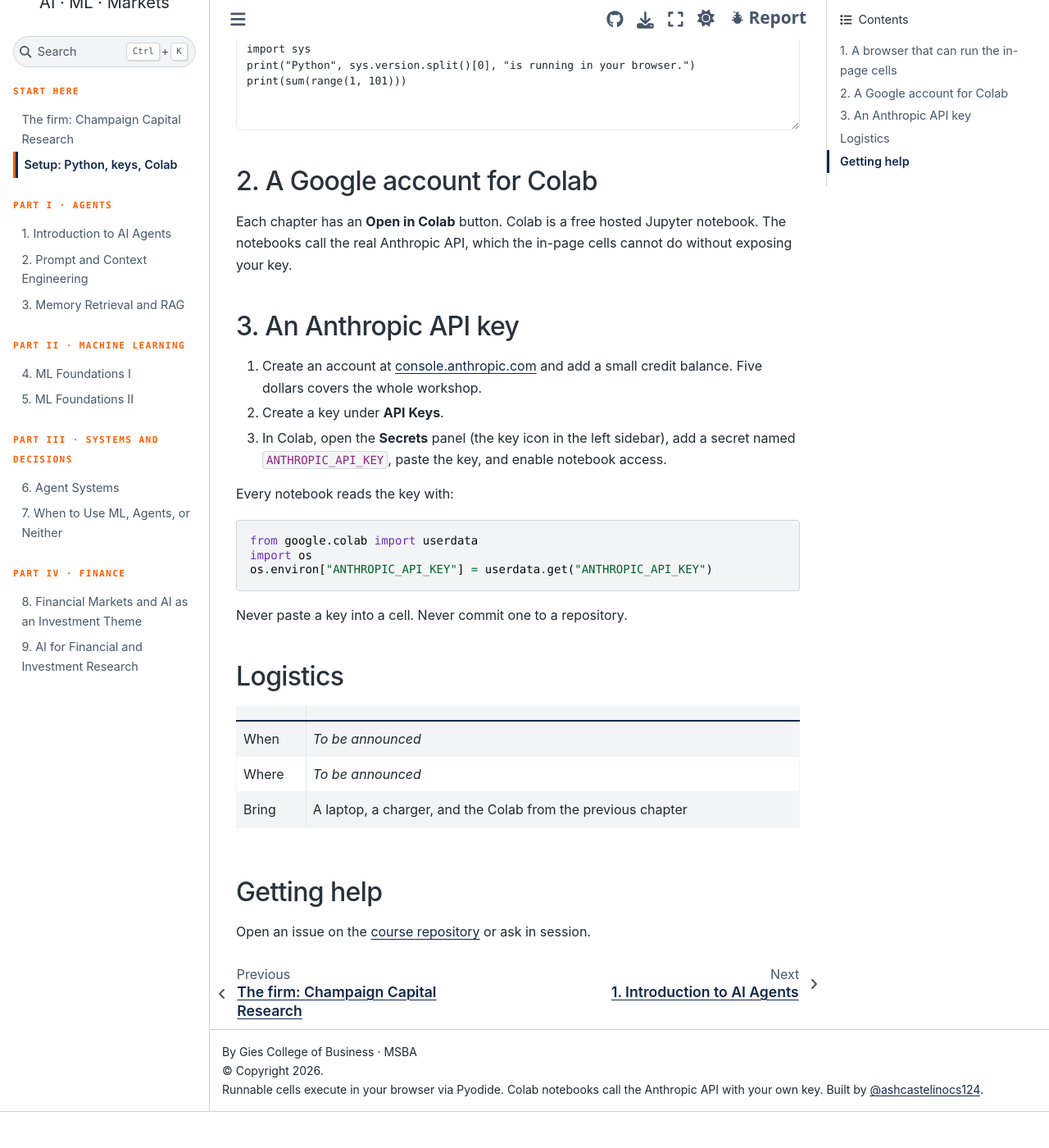
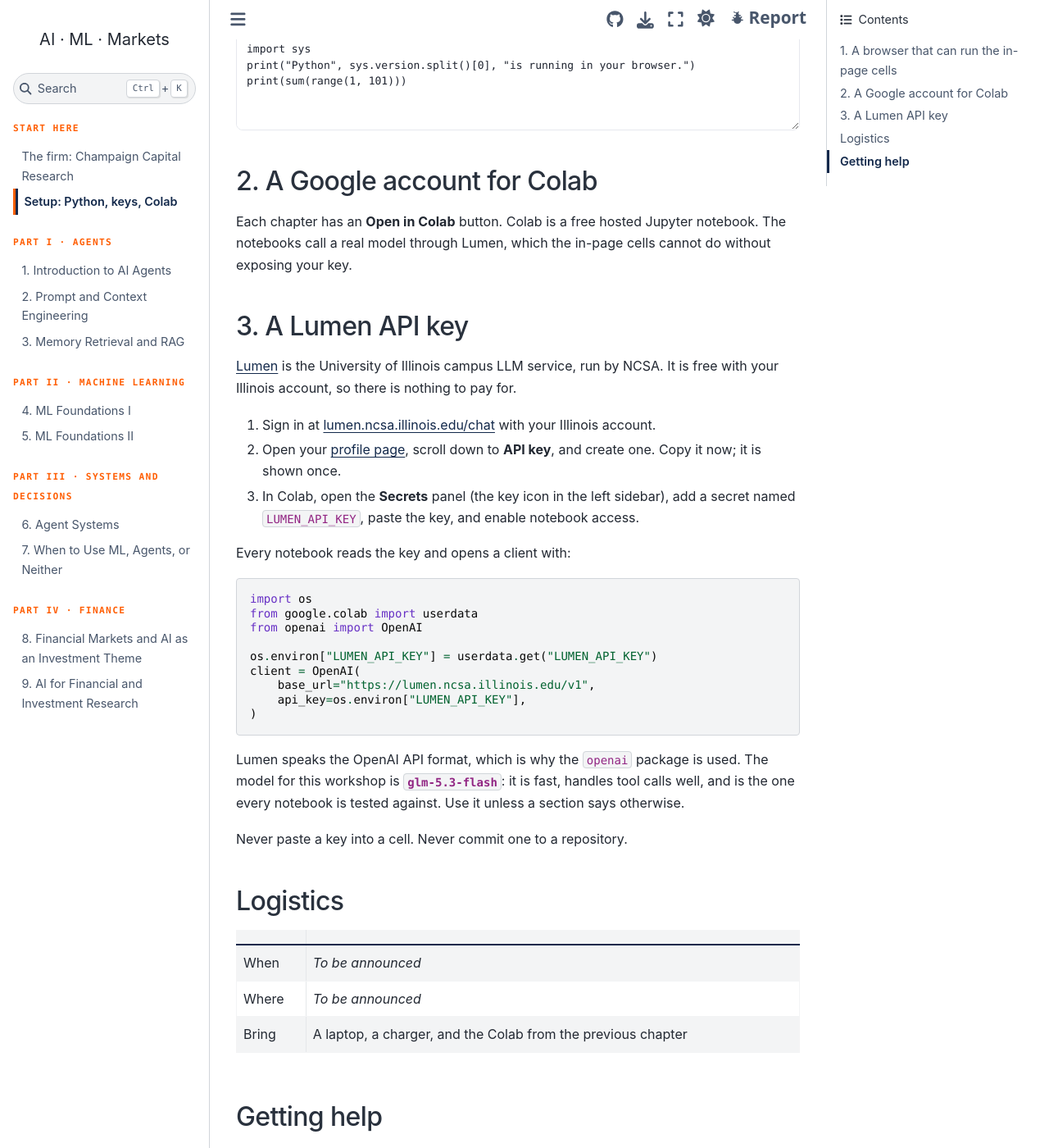
Before and after one commit to ashcastelinocs124/msba-ai-workshop, a Jupyter Book: the page built from book/setup.md, in a window 1280 px wide and 1400 px high, scrolled down 410 px. Shown: the whole window at 82% size. Built offline with Jupyter Book 1.0.4 settings and Sphinx 7.4.7 and the Sphinx Book theme 1.1.4, drawn with Linux system fonts in a browser that asks for light colours; before the commit the page ends 1766 px from its top, so only the background shows below that; some of the changed text lies outside the part shown.

Commit message:
Switch the Colab notebooks from the Anthropic API to Lumen (glm-5.3-flash)
Students get a free API key from their Lumen profile and add it to Colab
Secrets as LUMEN_API_KEY. The chapter 1 notebook now uses the openai client
against https://lumen.ncsa.illinois.edu/v1 with chat-completions tool
calling; setup, intro, chapter 1, the footer and the README say so.

````diff
--- a/book/_config.yml
+++ b/book/_config.yml
@@ -40,4 +40,4 @@
         text: "AI · ML · Markets"
       repository_url: https://github.com/ashcastelinocs124/msba-ai-workshop
       use_repository_button: true
-      extra_footer: 'Runnable cells execute in your browser via Pyodide. Colab notebooks call the Anthropic API with your own key. Built by <a href="https://github.com/ashcastelinocs124">@ashcastelinocs124</a>.'
+      extra_footer: 'Runnable cells execute in your browser via Pyodide. Colab notebooks call Lumen, the campus LLM service, with your own key. Built by <a href="https://github.com/ashcastelinocs124">@ashcastelinocs124</a>.'
--- a/book/_static/py/mock_model.py
+++ b/book/_static/py/mock_model.py
@@ -3,7 +3,7 @@
 It looks at the last user question and the tool results seen so far, and returns
 either a tool call or a final text answer, in the same shape the real loop expects:
   {"type": "tool_call", "tool": name, "args": {...}}   or   {"type": "text", "text": "..."}
-Colab notebooks swap this for the real Anthropic API.
+Colab notebooks swap this for a real model on Lumen (glm-5.3-flash).
 """
 import re
 
--- a/book/setup.md
+++ b/book/setup.md
@@ -17,21 +17,31 @@
 
 ## 2. A Google account for Colab
 
-Each chapter has an **Open in Colab** button. Colab is a free hosted Jupyter notebook. The notebooks call the real Anthropic API, which the in-page cells cannot do without exposing your key.
+Each chapter has an **Open in Colab** button. Colab is a free hosted Jupyter notebook. The notebooks call a real model through Lumen, which the in-page cells cannot do without exposing your key.
 
-## 3. An Anthropic API key
+## 3. A Lumen API key
 
-1. Create an account at [console.anthropic.com](https://console.anthropic.com) and add a small credit balance. Five dollars covers the whole workshop.
-2. Create a key under **API Keys**.
-3. In Colab, open the **Secrets** panel (the key icon in the left sidebar), add a secret named `ANTHROPIC_API_KEY`, paste the key, and enable notebook access.
+[Lumen](https://lumen.ncsa.illinois.edu/chat) is the University of Illinois campus LLM service, run by NCSA. It is free with your Illinois account, so there is nothing to pay for.
 
-Every notebook reads the key with:
+1. Sign in at [lumen.ncsa.illinois.edu/chat](https://lumen.ncsa.illinois.edu/chat) with your Illinois account.
+2. Open your [profile page](https://lumen.ncsa.illinois.edu/profile), scroll down to **API key**, and create one. Copy it now; it is shown once.
+3. In Colab, open the **Secrets** panel (the key icon in the left sidebar), add a secret named `LUMEN_API_KEY`, paste the key, and enable notebook access.
+
+Every notebook reads the key and opens a client with:
 
 ```python
+import os
 from google.colab import userdata
-import os
-os.environ["ANTHROPIC_API_KEY"] = userdata.get("ANTHROPIC_API_KEY")
+from openai import OpenAI
+
+os.environ["LUMEN_API_KEY"] = userdata.get("LUMEN_API_KEY")
+client = OpenAI(
+    base_url="https://lumen.ncsa.illinois.edu/v1",
+    api_key=os.environ["LUMEN_API_KEY"],
+)
 ```
+
+Lumen speaks the OpenAI API format, which is why the `openai` package is used. The model for this workshop is **`glm-5.3-flash`**: it is fast, handles tool calls well, and is the one every notebook is tested against. Use it unless a section says otherwise.
 
 Never paste a key into a cell. Never commit one to a repository.
 
````
Also changed, not shown: README.md (+1 -1 lines), book/ch01-agent-loop.md (+3 -3 lines), book/intro.md (+1 -1 lines), 1 other file.
